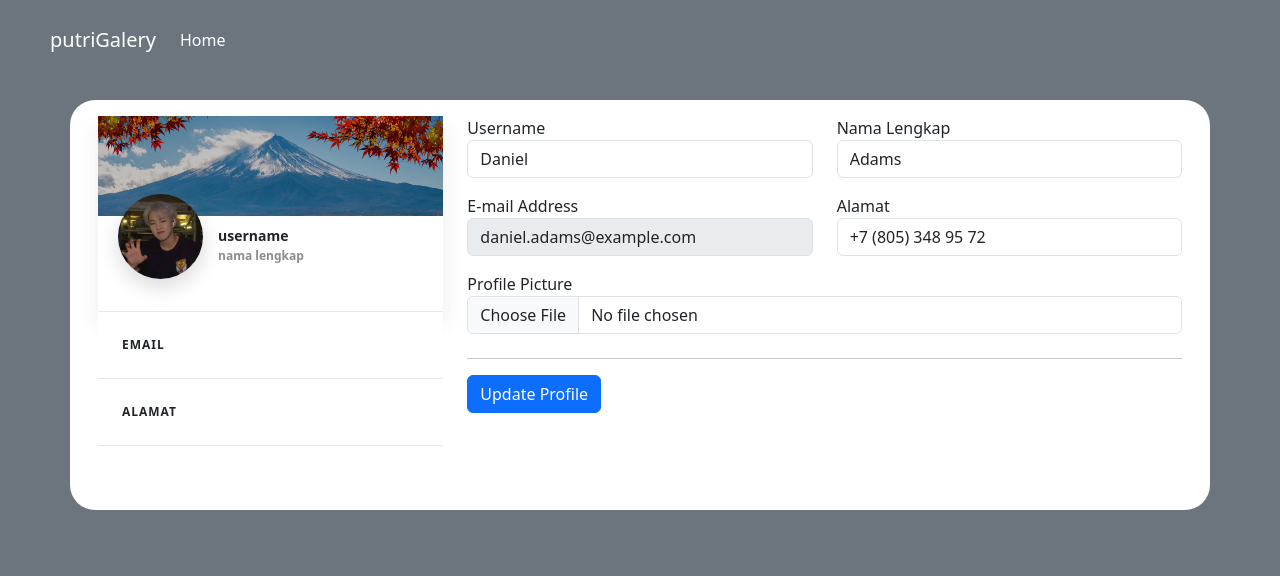
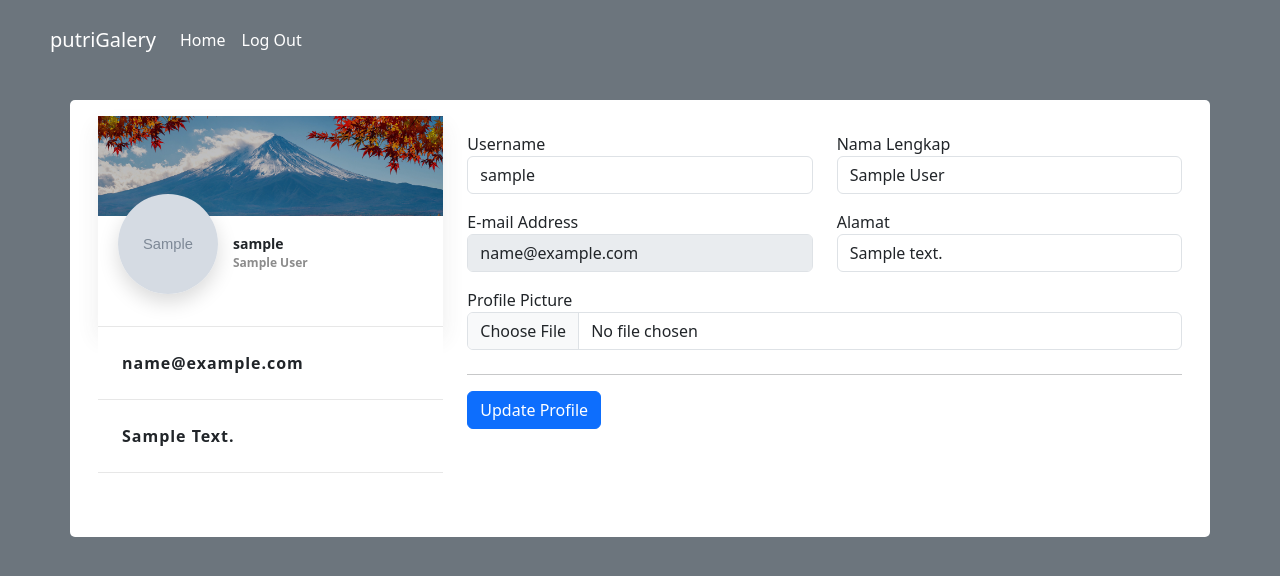
Before and after one commit to triputri96/library, a PHP site: page /profile.php in a window 1280 px wide. Shown: the top 576 px of the page. Run offline with PHP 8.4, Linux system fonts and the light colour scheme; the visitor is signed in with stand-in values (Sample User, id 1); tables that the repository leaves empty or names only in its code hold one stand-in row (values such as "Sample post"); grey boxes marked "Sample" are stand-in pictures.

Commit message:
all done

```diff
--- a/dist/css/profile.css
+++ b/dist/css/profile.css
@@ -50,13 +50,14 @@ body {
 }
 .author-card .author-card-profile .author-card-avatar {
   width: 85px;
-  border-radius: 50%;
+  border-radius: 100%;
   box-shadow: 0 8px 20px 0 rgba(0, 0, 0, 0.15);
   overflow: hidden;
 }
 .author-card .author-card-profile .author-card-avatar > img {
   display: block;
-  width: 100%;
+  width: 100px;
+  height: 100px;
 }
 .author-card .author-card-profile .author-card-details {
   padding-top: 20px;
@@ -153,7 +154,7 @@ a.list-group-item,
   font-size: 12px;
   font-weight: 600;
   letter-spacing: 0.08em;
-  text-transform: uppercase;
+  text-transform: lowercase;
   text-decoration: none;
 }
 .list-group-item {
--- a/dist/css/style.css
+++ b/dist/css/style.css
@@ -8,7 +8,7 @@ body {
   height: 100%;
 }
 .bg-color {
-  background-color: #343434;
+  background-color: #666666 !important;
 }
 .navbar {
   z-index: 10;
--- a/pages/user/editfoto.php
+++ b/pages/user/editfoto.php
@@ -21,7 +21,7 @@ if (!empty($foto_id)) {
         integrity="sha384-T3c6CoIi6uLrA9TneNEoa7RxnatzjcDSCmG1MXxSR1GAsXEV/Dwwykc2MPK8M2HN" crossorigin="anonymous">
 </head>
 
-<body>
+<body class="">
     <div class="container">
         <figure class="text-center mt-5">
             <blockquote class="blockquote">
--- a/pages/user/profile.php
+++ b/pages/user/profile.php
@@ -1,5 +1,13 @@
 <!DOCTYPE html>
 <html lang="en">
+<?php
+include('../../config/koneksi.php');
+session_start();
+if (!isset($_SESSION['username'])) {
+    header('location:../auth/login.php');
+    exit;
+}
+?>
 
 <head>
     <meta charset="UTF-8">
@@ -15,9 +23,7 @@
         <nav class="navbar navbar-expand-lg bg-secondary nav-padding fixed-top">
             <div class="container-fluid">
                 <a class="navbar-brand text-color logo-cursor" href="#">putriGalery</a>
-                <button class="navbar-toggler" type="button" data-bs-toggle="collapse"
-                    data-bs-target="#navbarSupportedContent" aria-controls="navbarSupportedContent"
-                    aria-expanded="false" aria-label="Toggle navigation">
+                <button class="navbar-toggler" type="button" data-bs-toggle="collapse" data-bs-target="#navbarSupportedContent" aria-controls="navbarSupportedContent" aria-expanded="false" aria-label="Toggle navigation">
                     <span class="navbar-toggler-icon"></span>
                 </button>
                 <div class="collapse navbar-collapse" id="navbarSupportedContent">
@@ -25,12 +31,21 @@
                         <li class="nav-item">
                             <a class="nav-link text-color" aria-current="page" href="index.php">Home</a>
                         </li>
+                        <li class="nav-item">
+                            <a class="nav-link text-color" href="../auth/logout.php">Log Out</a>
+                        </li>
                     </ul>
                 </div>
             </div>
         </nav>
     </header>
-    <div class="container" style="margin-top: 100px; background-color:#fff; border-radius: 25px;">
+    <div class="container" style="margin-top: 100px; background-color:#fff; border-radius: 5px;">
+        <?php
+        include('../../config/koneksi.php');
+        $user_id = $_SESSION['user_id'];
+        $sql = mysqli_query($konek, "SELECT *from user where user_id='$user_id'");
+        while ($data = mysqli_fetch_array($sql)) {
+        ?>
             <div class="row p-3">
                 <div class="col-lg-4 pb-5">
                     <!-- Account Sidebar-->
@@ -39,11 +54,11 @@
 
                         </div>
                         <div class="author-card-profile">
-                        <div class="author-card-avatar"><img src="../../dist/uploads/maung.jpg" alt="Daniel Adams">
+                            <div class="author-card-avatar">
+                                <img src="<?php echo $data['picture'] ? '../../dist/profile/' . $data['picture'] : '../../dist/img/profile.png'; ?>" alt="profile" class="object-fit-cover rounded">
                             </div>
                             <div class="author-card-details">
-                            <h5 class="author-card-name text-lg">username</h5><span class="author-card-position">nama
-                                lengkap</span>
+                                <h5 class="author-card-name text-lg"><?= $data['username'] ?></h5><span class="author-card-position"><?= $data['nama'] ?></span>
                             </div>
                         </div>
                     </div>
@@ -52,7 +67,8 @@
                             <div class="list-group-item">
                                 <div class="d-flex justify-content-between align-items-center">
                                     <div><i class="fe-icon-shopping-bag mr-1 text-muted"></i>
-                                    <div class="d-inline-block font-weight-medium text-uppercase mt-3 mb-3">email
+                                        <div class="d-inline-block font-weight-medium text-lowercase mt-3 mb-3 fs-6">
+                                            <?= $data['email'] ?>
                                         </div>
                                     </div><span class="badge badge-secondary">6</span>
                                 </div>
@@ -60,7 +76,8 @@
                             <div class="list-group-item">
                                 <div class="d-flex justify-content-between align-items-center">
                                     <div><i class="fe-icon-shopping-bag mr-1 text-muted"></i>
-                                    <div class="d-inline-block font-weight-medium text-uppercase mt-3 mb-3">alamat
+                                        <div class="d-inline-block font-weight-medium text-capitalize mt-3 mb-3 fs-6">
+                                            <?= $data['alamat'] ?>
                                         </div>
                                     </div><span class="badge badge-secondary">6</span>
                                 </div>
@@ -68,42 +85,46 @@
                         </nav>
                     </div>
                 </div>
+
                 <!-- Profile Settings-->
                 <div class="col-lg-8 pb-5">
-                <form class="row">
-                    <div class="col-md-6 pb-3">
+                    <form class="row mt-3" method="post" action="../../app/service/auhtService.php" enctype="multipart/form-data">
+                        <input type="hidden" name="user_id" value="<?php echo $user_id; ?>">
+
+                        <div class=" col-md-6 pb-3">
                             <div class="form-group">
                                 <label for="account-fn">Username</label>
-                            <input class="form-control" type="text" id="account-fn" value="Daniel" required="">
+                                <input class="form-control" type="text" id="username" name="username" value="<?= $data['username'] ?>" required="">
                             </div>
                         </div>
                         <div class="col-md-6 pb-3">
                             <div class="form-group">
                                 <label for="account-ln">Nama Lengkap</label>
-                            <input class="form-control" type="text" id="account-ln" value="Adams" required="">
+                                <input class="form-control" type="text" id="nama" name="nama" value="<?= $data['nama'] ?>" required="">
                             </div>
                         </div>
                         <div class="col-md-6 pb-3">
                             <div class="form-group">
                                 <label for="account-email">E-mail Address</label>
-                            <input class="form-control" type="email" id="account-email" value="daniel.adams@example.com"
-                                disabled="">
+                                <input class="form-control" type="email" id="email" name="email" value="<?= $data['email'] ?>" disabled="">
                             </div>
                         </div>
                         <div class="col-md-6">
                             <div class="form-group">
                                 <label for="account-phone">Alamat</label>
-                            <input class="form-control" type="text" id="account-phone" value="+7 (805) 348 95 72"
-                                required="">
+                                <input class="form-control" type="text" id="alamat" name="alamat" value="<?= $data['alamat'] ?>" required="">
                             </div>
                         </div>
                         <div class="col-md-12 pb-3">
                             <div class="form-group">
                                 <label for="account-pass">Profile Picture</label>
-                            <input class="form-control" type="file" id="account-pass">
+                                <input class="form-control" type="file" id="picture" name="picture" value="<?= $data['picture'] ?>">
                             </div>
                         </div>
 
+                    <?php
+                }
+                    ?>
                     <div class="col-12">
                         <hr class="mt-2 mb-3">
                         <div class="d-flex flex-wrap justify-content-between align-items-center">
@@ -112,10 +133,8 @@
                                 <label class="custom-control-label" for="subscribe_me">Subscribe me to
                                     Newsletter</label>
                             </div> -->
-                            <button class="btn btn-style-1 btn-primary" type="button" data-toast=""
-                                data-toast-position="topRight" data-toast-type="success"
-                                data-toast-icon="fe-icon-check-circle" data-toast-title="Success!"
-                                data-toast-message="Your profile updated successfuly.">Update Profile</button>
+                            <button class="btn btn-style-1 btn-primary" name="btnupdate" type="submit">Update
+                                Profile</button>
                         </div>
                     </div>
                     </form>
```
Also changed, not shown: app/service/auhtService.php (+38 -0 lines), pages/user/album.php (+5 -4 lines), pages/user/foto.php (+30 -14 lines), pages/user/index.php (+15 -14 lines), pages/user/tambahalbum.php (+6 -11 lines), pages/user/tmbhfoto.php (+3 -5 lines), dist/img/profile.png (added), dist/profile/ES5fTVMUcAUw5fD.jfif (added), dist/profile/jiun.png (added), dist/profile/lifeisn'teasy.png (added), dist/uploads/DK.jpg (deleted), dist/uploads/FkMAFBeacAAooeD.jfif (deleted), dist/uploads/wuji.jpg (deleted). Lines whose indentation alone changed are shown as unchanged.
